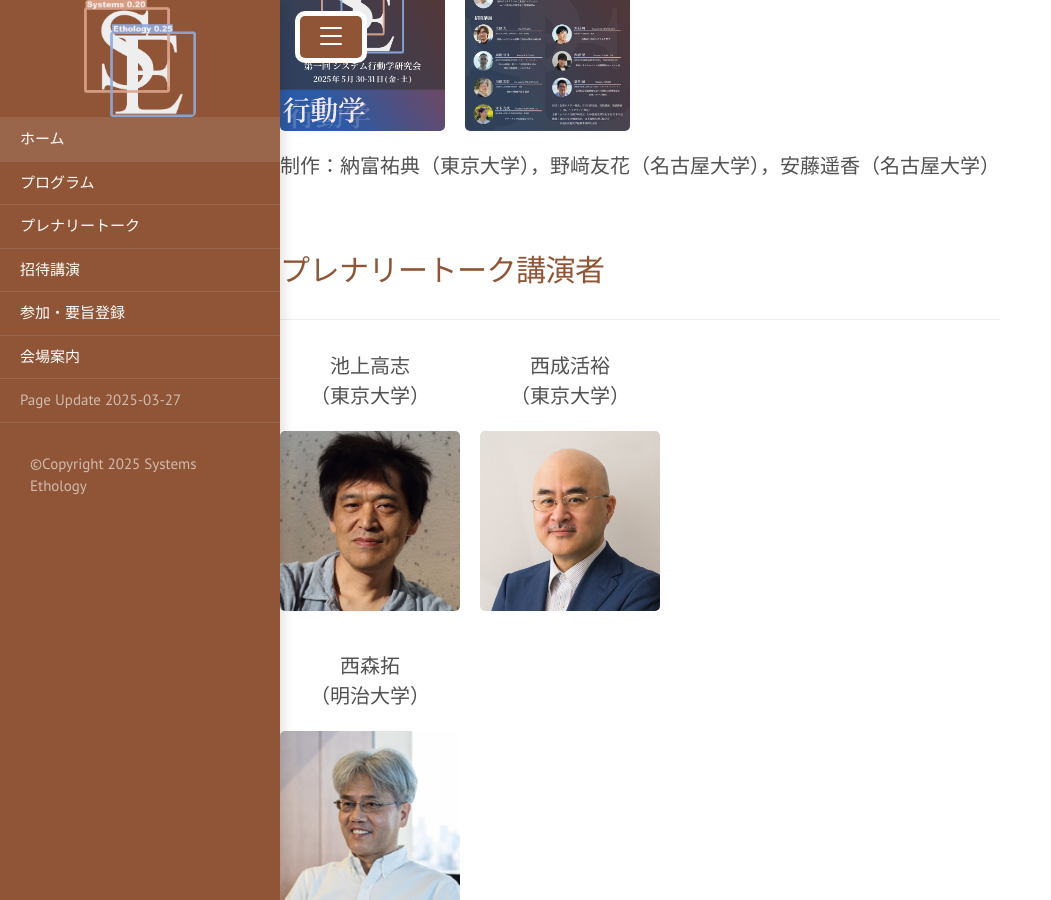
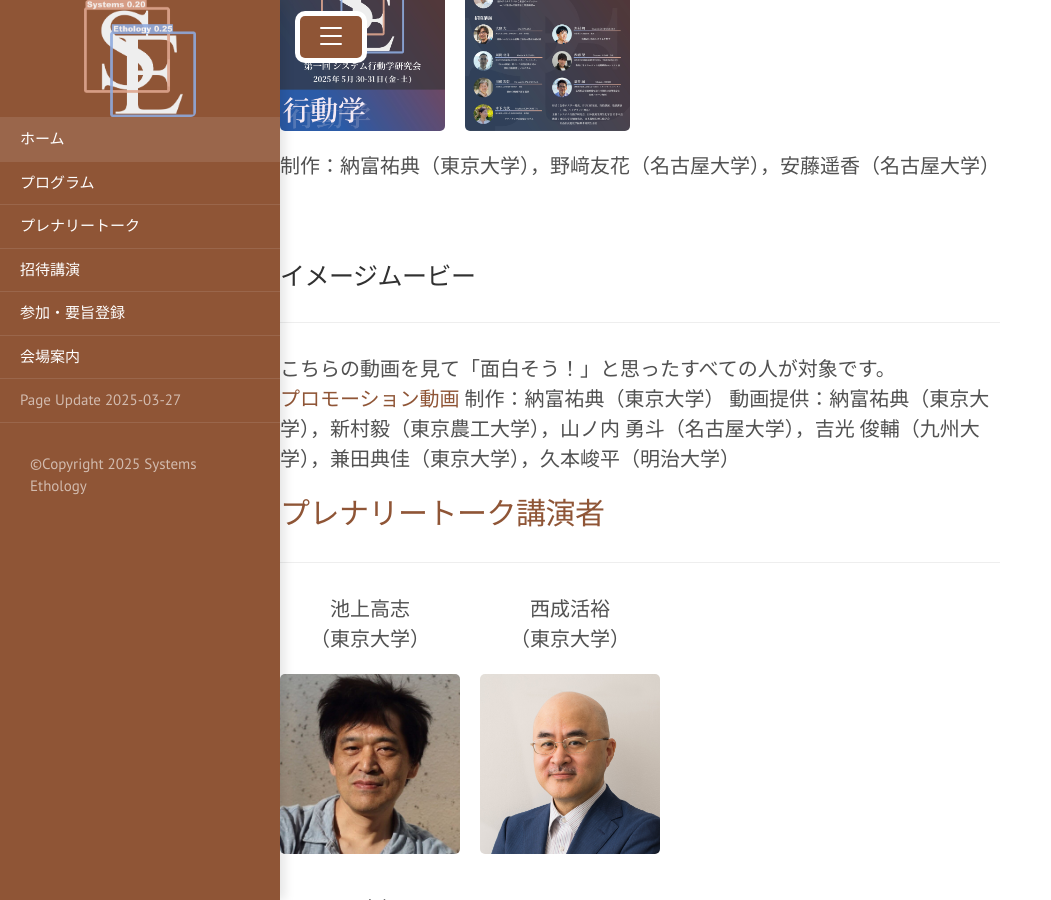
Before and after one commit to SystemsEthology/website, a Jekyll site: the page built from event_01/conference01_home.md, in a window 1280 px wide and 900 px high, scrolled down 2423 px. Shown: the whole window, without its empty margins (0-1051 px from the left). Built offline with Jekyll 4.4.1, drawn with Linux system fonts in a browser that asks for light colours.

Commit message:
Update conference01_home.md

```diff
--- a/event_01/conference01_home.md
+++ b/event_01/conference01_home.md
@@ -61,6 +61,14 @@ title: Home
 制作：納富祐典（東京大学），野﨑友花（名古屋⼤学），安藤遥香（名古屋大学）
 
 <br>
+
+### イメージムービー
+***
+こちらの動画を見て「面白そう！」と思ったすべての人が対象です。
+<br>
+[プロモーション動画](https://drive.google.com/file/d/1CkHziNDeUbJRRFNIOpsRu4ZrUMOpP4FT/view?usp=sharing)
+制作：納富祐典（東京大学）
+動画提供：納富祐典（東京大学），新村毅（東京農工大学），山ノ内 勇斗（名古屋大学），吉光 俊輔（九州⼤学），兼田典佳（東京大学），久本峻平（明治大学）
 
 ## [プレナリートーク講演者](/conference01_invited_talk.md)
 ***
```
